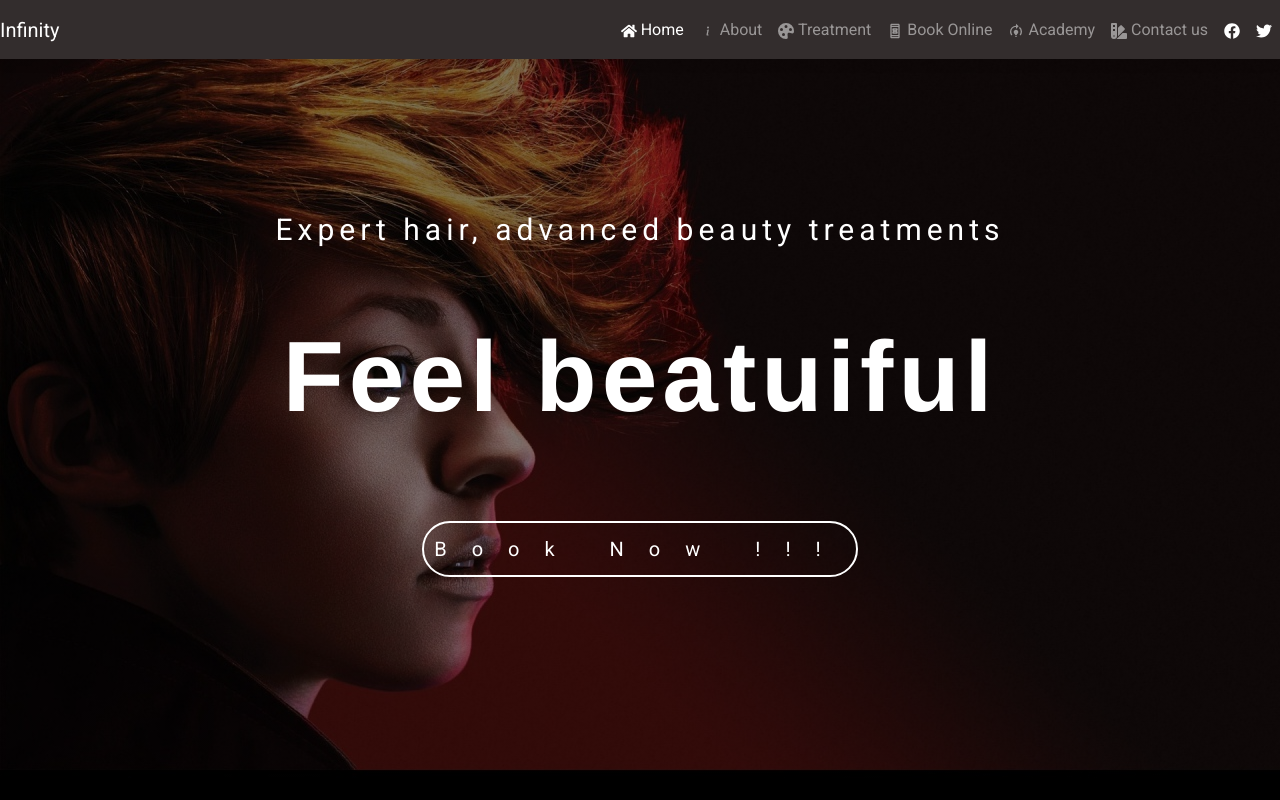
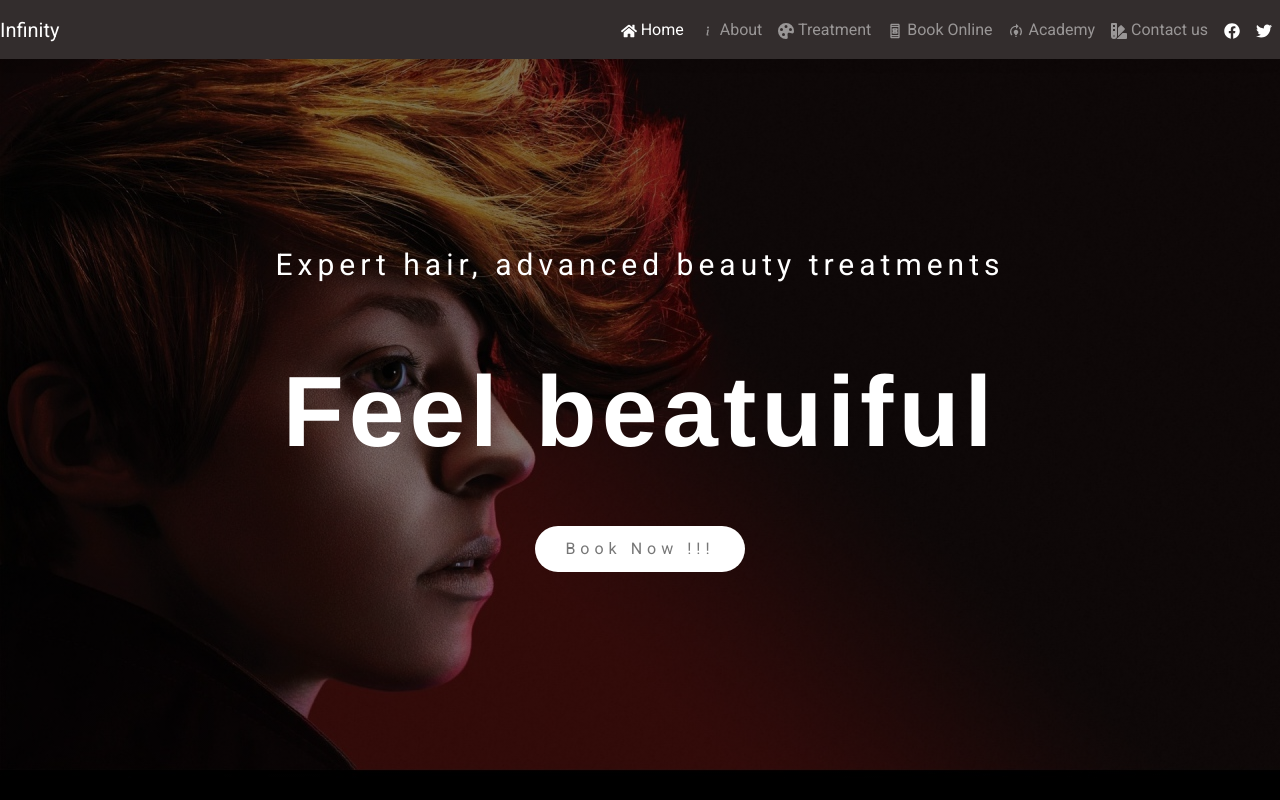
Before and after one commit to DevYahckman/beauty-salon-app, a React (Create React App) app: page / in a window 1280 px wide. Shown: the top 800 px of the page. Built offline with nearby package versions, Linux system fonts and the light colour scheme.

Commit message:
adding academy banner

```diff
--- a/src/pages/aboutus/aboutUs.css
+++ b/src/pages/aboutus/aboutUs.css
@@ -11,6 +11,9 @@
 }
 
 .circle{
+    position: absolute;
+    top: 50px;
+    left: 40px;
     height:70px;
     width:70px;
     background-color: white;
@@ -37,7 +40,7 @@
     border-radius:5px;
     background-color:white;
     padding: 10px;
-    box-shadow:5px 5px;
+    box-shadow:0px 10px 20px rgb(0, 0, 0, 0.7);
     margin-left:20%;
     margin-top:0px;
     letter-spacing: 2px;
--- /dev/null
+++ b/src/pages/academy/RowAcademy/academyRowOne.jsx
@@ -0,0 +1,11 @@
+import React from 'react';
+
+function AcademyRowOne(props) {
+    return (
+        <div className='academy__rows'>
+            <p className="para">Why train with us</p>
+        </div>
+    );
+}
+
+export default AcademyRowOne;
--- a/src/pages/academy/academy.jsx
+++ b/src/pages/academy/academy.jsx
@@ -1,11 +1,14 @@
-// import React from 'react';
-// import LandPageAcademy from './landpageAcademy/landPageAcademy'
-// function Academy(props) {
-//     return (
-//         <div>
-//            <LandPageAcademy />
-//         </div>
-//     );
-// }
+import React from "react";
+import LandPageAcademy from "./landPageAcademy/landPageAcademy";
+import AcademyRowOne from "./RowAcademy/academyRowOne";
+function Academy(props) {
+  return (
+    <div>
+      <h1>hh</h1>
+      <LandPageAcademy />
+      <AcademyRowOne />
+    </div>
+  );
+}
 
-// export default Academy;
+export default Academy;
--- a/src/pages/academy/landPageAcademy/LandpageAcademy.css
+++ b/src/pages/academy/landPageAcademy/LandpageAcademy.css
@@ -1,3 +1,66 @@
-.AcademyLand{
-    background-image:url('/images/tra3.jpg')
+
+.academy{
+    padding: 0;
+    margin: 0;
 }
+
+.academy__header{
+    background-image: linear-gradient(to right bottom ,rgba(0, 0, 0, 0.8), rgba(0,0,0,.8)),url('/public//images/academyland.jpg');
+    width: 100%;
+    height: 60vh;
+    background-size: cover;
+    background-position: center;
+    position: relative;
+    color: white;
+    line-height: 1.7px;
+}
+
+.header__text{
+    position: absolute;
+    top: 20%;
+    left: 40%;
+    text-transform: uppercase;
+}
+.text--main{
+    display: block;
+    animation: moveTop 3s ease-out;
+
+}
+
+.text--sub{
+    display: block;
+    font-size: 50px;
+    font-family: monotype-cursiva;
+    margin-top: 150px;
+    letter-spacing: 5px;
+    animation: moveBottom 3s ease-out;
+}
+
+@keyframes moveBottom{
+    0%{
+        opacity: 0;
+        transform: translateY(100px);
+    }
+    50%{
+        transform: translateY(-10px);
+    }
+
+    100%{
+        opacity:1;
+        transform: translate(0);
+    }
+}
+@keyframes moveTop{
+    0%{
+        opacity: 0;
+        transform: translateY(-100px);
+    }
+    50%{
+        transform: translateY(10px);
+    }
+
+    100%{
+        opacity:1;
+        transform: translate(0);
+    }
+}
--- a/src/pages/academy/landPageAcademy/landPageAcademy.jsx
+++ b/src/pages/academy/landPageAcademy/landPageAcademy.jsx
@@ -1,10 +1,20 @@
 import React from 'react';
-import './LandPageAcademy.css'
+import './landPageAcademy.css'
+
+
 function LandPageAcademy(props) {
     return (
-        <div className="AcademyLand">
+              <div className="academy">
 
-        </div>
+              <div className="academy__header">
+                <h1 className='header__text'>
+                    <span className="text--main" >Afosh Glams</span>
+                    <span className="text--sub">Academy</span>
+                </h1>
+
+            </div>
+              </div>
+
     );
 }
 
--- a/src/pages/book/book.jsx
+++ b/src/pages/book/book.jsx
@@ -39,7 +39,8 @@ class book extends Form {
       )
       .then(
         (result) => {
-          toast.success("Email sent");
+          toast.success(`Email sent we will get back to you shortly` );
+         this.props.history.push('/')
         },
         (error) => {
           console.log(error.text);
--- a/src/pages/contact/contact.jsx
+++ b/src/pages/contact/contact.jsx
@@ -28,7 +28,8 @@ class Login extends Form {
       )
       .then(
         (result) => {
-          toast.success("Email sent");
+          toast.success("Thanks for contacting us");
+          this.props.history.push('/')
         },
         (error) => {
           console.log(error.text);
--- a/src/pages/home/LandingPage/land.css
+++ b/src/pages/home/LandingPage/land.css
@@ -16,33 +16,56 @@
 }
 .text{
     text-align: center;
-    animation: animate ease 8s;
-    animation-iteration-count: 1;
-    animation-fill-mode: forwards;
     margin-bottom: 7px;
+    position: relative;
 }
 
 @keyframes moveLeft {
     0%{
         opacity: 0;
-        transform: translateX(-100);
+        transform: translate(-100px);
     }
     80%{
-        transform: translate(10);
+        transform: translate(10px);
     }
     100%{
         opacity: 1;
+        transform: translate(0);
+    }
+}
+@keyframes moveRight {
+    0%{
+        opacity: 0;
+        transform: translate(100px);
+    }
+    80%{
+        transform: translate(-10px);
+    }
+    100%{
+        opacity: 1;
+        transform: translate(0);
+    }
+}
+@keyframes moveButom {
+    0%{
+        opacity: 0;
+        transform: translateY(10px);
+    }
+    100%{
+        opacity: 1;
+        transform: translate(0);
     }
 }
 
 .para1{
-    animation: moveLeft 5s ease-out;
+    animation: moveLeft 3s ease-out;
     font-size: 30px;
     font-family: 'Trebuchet MS', '
     Lucida Sans Unicode', 'Lucida Grande', 'Lucida Sans', Arial, sans-serif;
 }
 
 .para2{
+    animation: moveRight 3s ease-out;
     font-family: 'sundine',Helvetica,Arial,Lucida,sans-serif;
     font-weight: bold;
     font-size: 100px;
@@ -51,21 +74,48 @@
 }
 
 .buttonLand{
-    margin-top: 30px;
-    color:white;
-    border-color: white;
-    border-style: solid;
-    background-color: transparent;
-    font-size: 20px;
-    cursor: pointer;
-    margin: 30px;
-    padding: 10px;
-    letter-spacing: 25px;
-    border-radius: 50px;
+    background-color: white;
+    color: #777;
+    animation: moveButom 3s ease-out;
+    animation-fill-mode: backwards;
 }
 
-button:hover{
+.buttonLand:hover{
+    transform: translateY(-3px);
+    box-shadow: 0 5px 20px rgba(228, 206, 206, 0.2);
+}
+.buttonLand:active{
+    transform: translateY(-1px);
+    box-shadow: 0 5px 20px rgba(228, 206, 206, 0.2);
+}
+
+.buttonLand:link,
+.buttonLand:visited{
+    display: inline-block;
+    transform: uppercase;
+    text-decoration: none;
+    padding: 10px 30px;
+    border-radius: 100px;
+    transition: all .2;
+    position: relative;
+}
+
+.buttonLand::after{
+    content: '';
+    display: inline-block;
+    height: 100%;
+    width: 100%;
+    border-radius: 100px;
+    position: absolute;
+    top: 0;
+    left: 0;
+    z-index: -1;
+    transition: all .4s;
     background-color: white;
-    color: black;
-    border-radius: 1px solid black;
 }
+
+
+.buttonLand:hover::after{
+   transform: scale(1.5) scale(1.5);
+   opacity: 0;
+}
--- a/src/pages/home/LandingPage/landingPage.jsx
+++ b/src/pages/home/LandingPage/landingPage.jsx
@@ -9,7 +9,7 @@ function LandingPage(props) {
         <br />
         <p className="para2">Feel beatuiful</p>
         <br />
-        <button className="buttonLand">Book Now !!!</button>
+        <a href="#" className= 'buttonLand'>Book Now !!!</a>
       </div>
     </div>
   );
```
Also changed, not shown: 1 other file (tests, documents, lock files or other folders).
